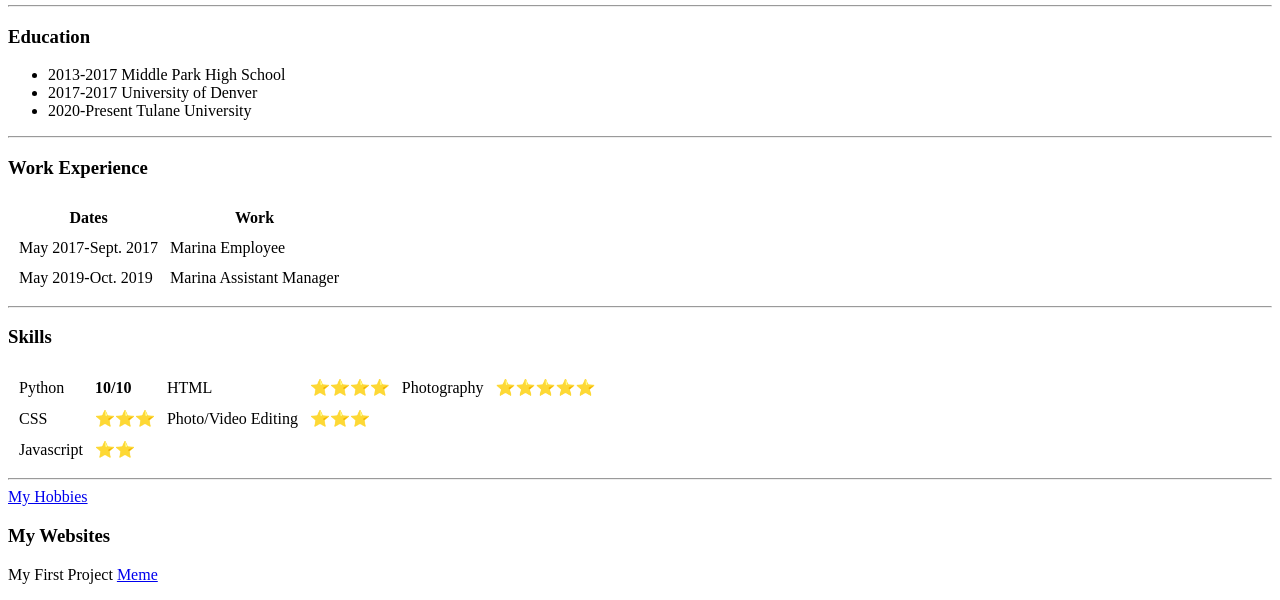
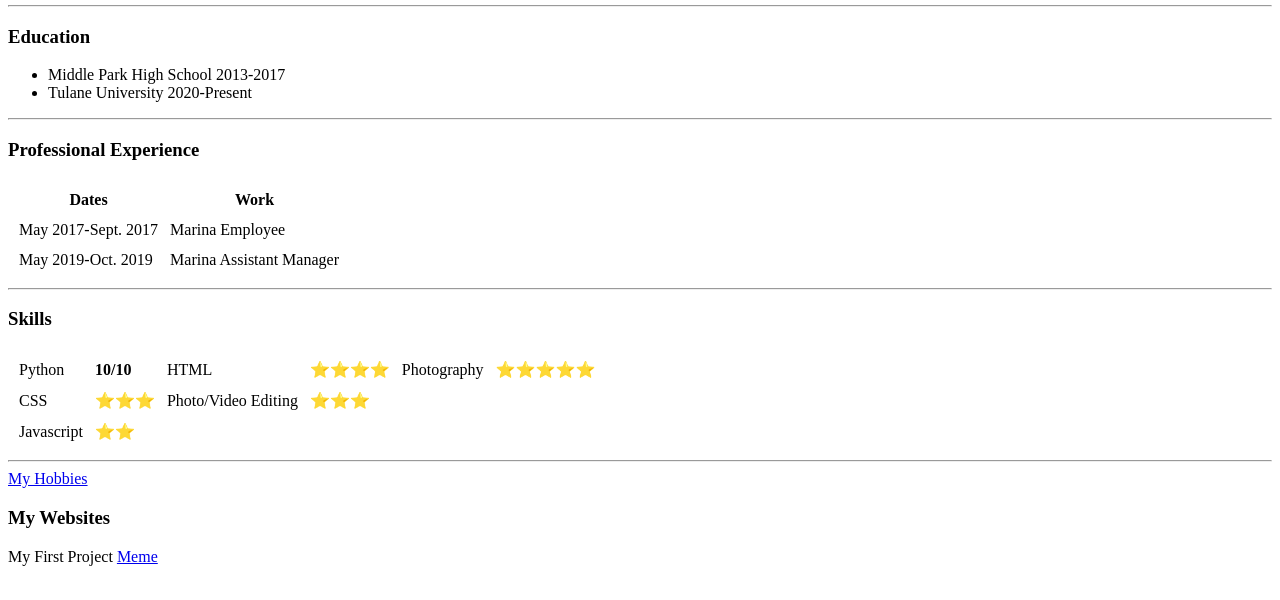
Before and after one commit to rickywmills/cv, a plain HTML site: page index.html in a window 1280 px wide. Shown: the part 321-921 px from the top of the page. Drawn offline with Linux system fonts and the light colour scheme.

Commit message:
Update index.html

```diff
--- a/index.html
+++ b/index.html
@@ -25,12 +25,11 @@
   <hr />
   <h3>Education</h3>
   <ul>
-    <li>2013-2017 Middle Park High School</li>
-    <li>2017-2017 University of Denver</li>
-    <li>2020-Present Tulane University</li>
+    <li>Middle Park High School    2013-2017</li>
+    <li>Tulane University    2020-Present</li>
   </ul>
   <hr>
-  <h3>Work Experience</h3>
+  <h3>Professional Experience</h3>
   <table cellspacing="10">
     <thead>
       <tr>
```
